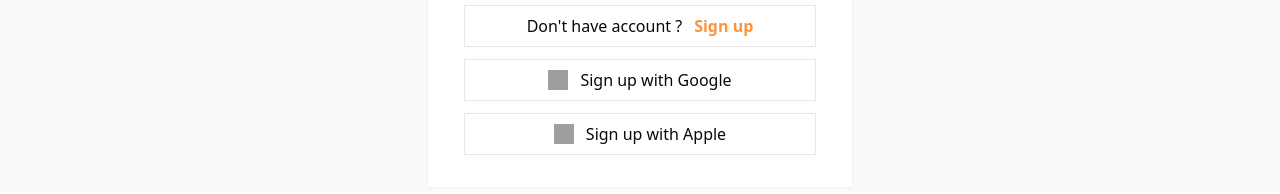
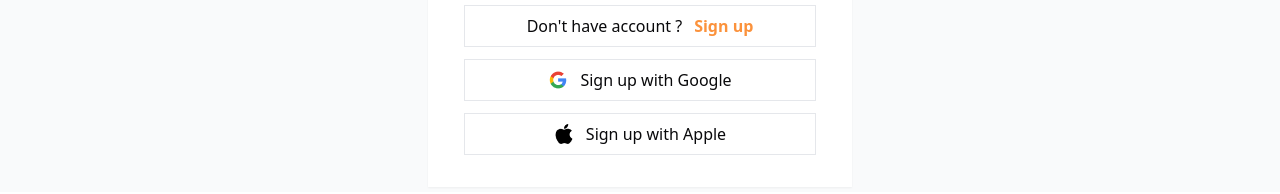
Before and after one commit to madnan-github/hackathon-sanity, a Next.js app: page /signIn in a window 1280 px wide. Shown: the part 822-1016 px from the top of the page. Built offline with nearby package versions, Linux system fonts and the light colour scheme; grey boxes are pictures that could not be loaded; a web font is replaced by a local one.

Commit message:
update icon path

```diff
--- a/src/app/signIn/page.tsx
+++ b/src/app/signIn/page.tsx
@@ -76,12 +76,12 @@ export default function SignIn() {
             </button>
 
             <button className="w-full flex items-center justify-center gap-3 px-4 py-2 border text-base border-gray-200 hover:bg-gray-50 transition-colors">
-              <Image src="/signup/google.png" alt="google-logo" width={5} height={5}  className="h-5 w-5"/>
+              <Image src="/signin-up/google.png" alt="google-logo" width={5} height={5}  className="h-5 w-5"/>
               Sign up with Google
             </button>
 
             <button className="w-full flex items-center justify-center gap-3 px-4 py-2 border text-base border-gray-200 hover:bg-gray-50 transition-colors">
-            <Image src="/signup/apple.png" alt="google-logo" width={5} height={5}  className="h-5 w-5"/>
+            <Image src="/signin-up/apple.png" alt="google-logo" width={5} height={5}  className="h-5 w-5"/>
             Sign up with Apple
             </button>
           </div>
--- a/src/app/signup/page.tsx
+++ b/src/app/signup/page.tsx
@@ -83,12 +83,12 @@ export default function SignUp() {
 
           <div className="mt-6 space-y-3">
             <button className="w-full flex items-center justify-center gap-3 px-4 py-2 border border-gray-200 text-base hover:bg-gray-50 transition-colors">
-              <Image src="/signup/google.png" alt="google-logo" width={5} height={5}  className="h-5 w-5"/>
+              <Image src="/signin-up/google.png" alt="google-logo" width={5} height={5}  className="h-5 w-5"/>
               Sign up with Google
             </button>
 
             <button className="w-full flex items-center justify-center gap-3 px-4 py-2 border border-gray-200 text-base hover:bg-gray-50 transition-colors">
-            <Image src="/signup/apple.png" alt="google-logo" width={5} height={5}  className="h-5 w-5"/>
+            <Image src="/signin-up/apple.png" alt="google-logo" width={5} height={5}  className="h-5 w-5"/>
             Sign up with Apple
             </button>
           </div>
```
